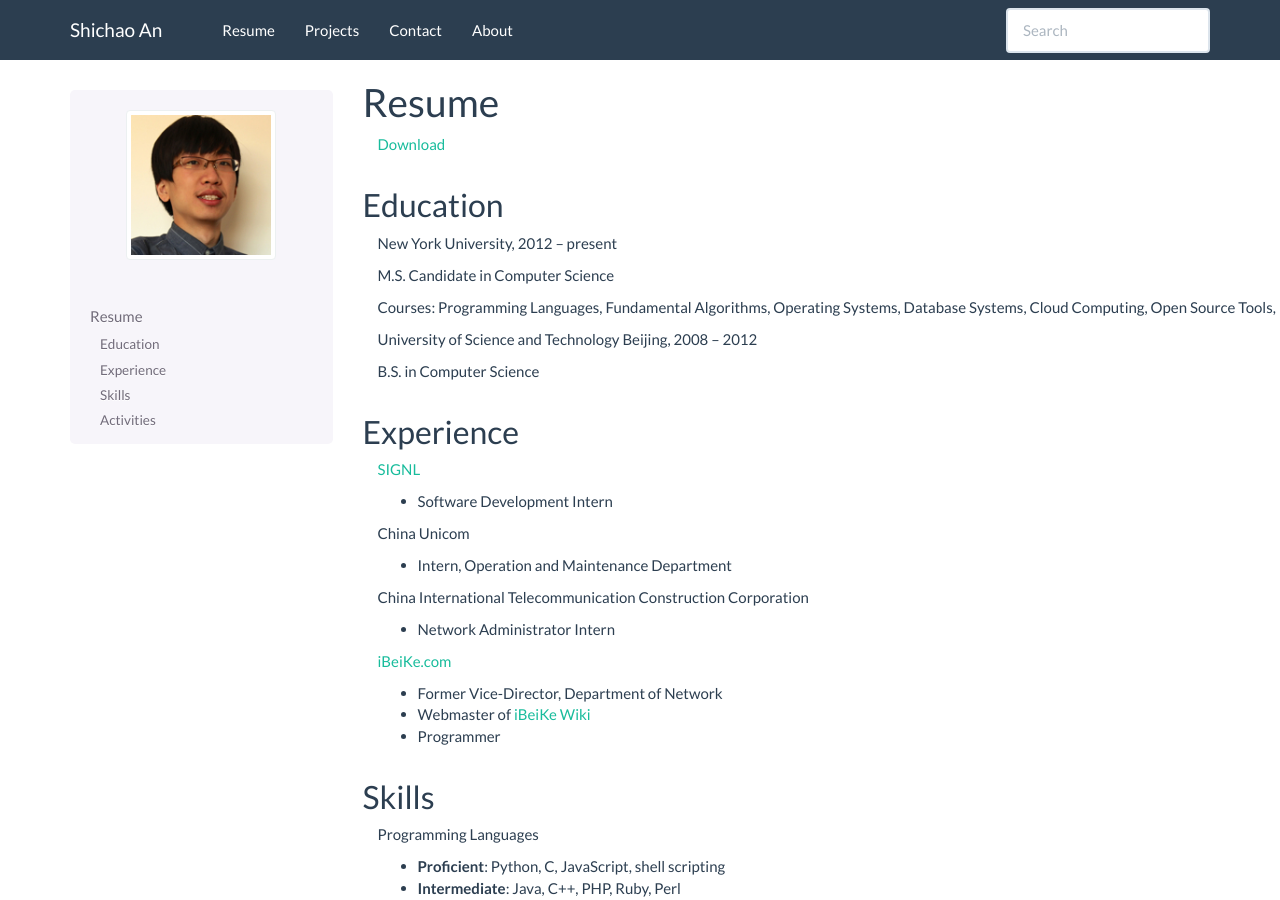
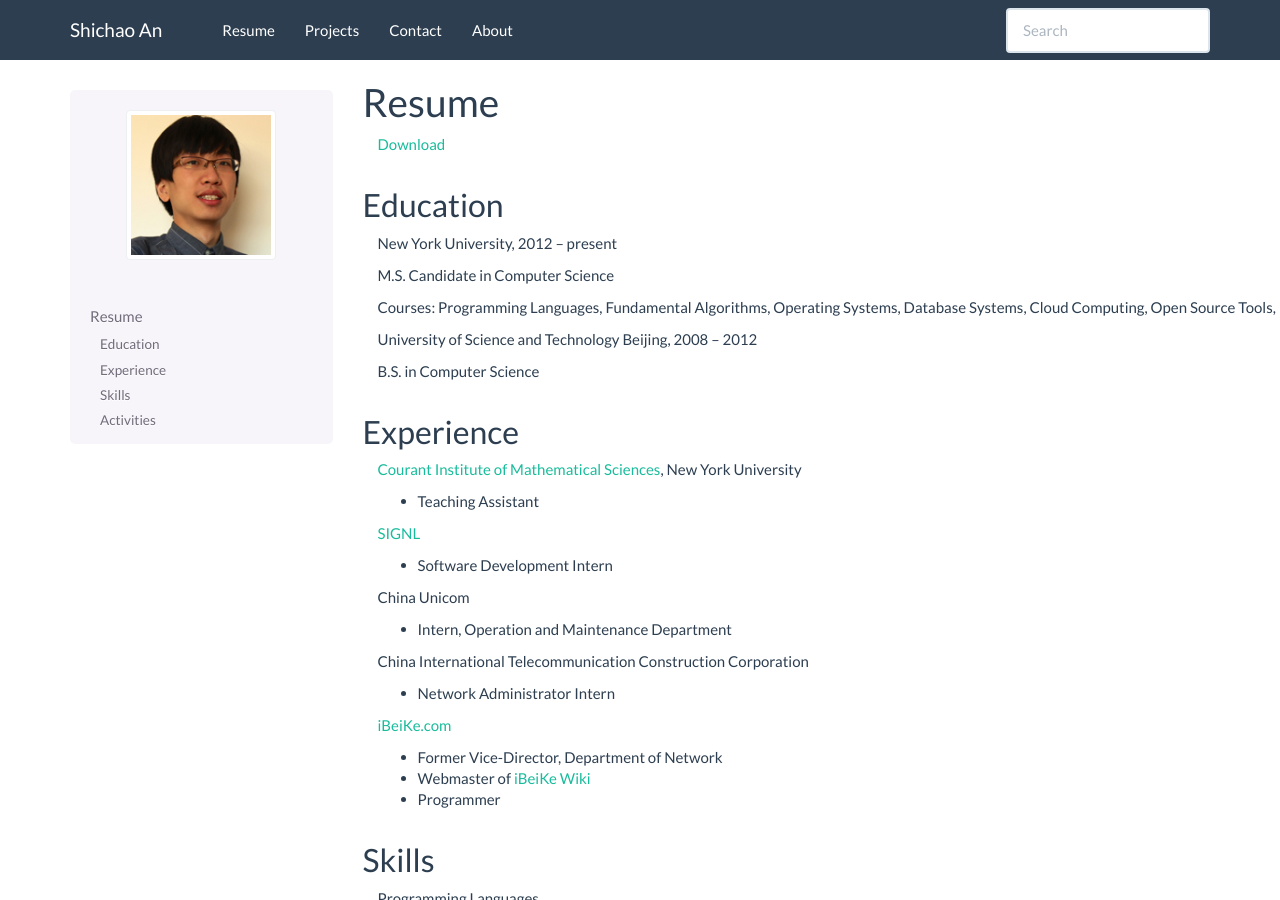
Before and after one commit to NulledExceptions/shichao, a Sphinx documentation site: the page built from source/resume.rst, in a window 1280 px wide and 900 px high. Built offline with Sphinx 7.4.7, drawn with Linux system fonts in a browser that asks for light colours.

Commit message:
Updated resume section adding TA position

```diff
--- a/source/resume.rst
+++ b/source/resume.rst
@@ -30,6 +30,14 @@ Education
 
 Experience
 ==========
+.. container:: section
+
+    `Courant Institute of Mathematical Sciences <http://www.cims.nyu.edu/>`_, New York University
+
+.. container:: sublist
+
+    * Teaching Assistant
+
 .. container:: section
 
     `SIGNL <http://signl.com/>`_
```
